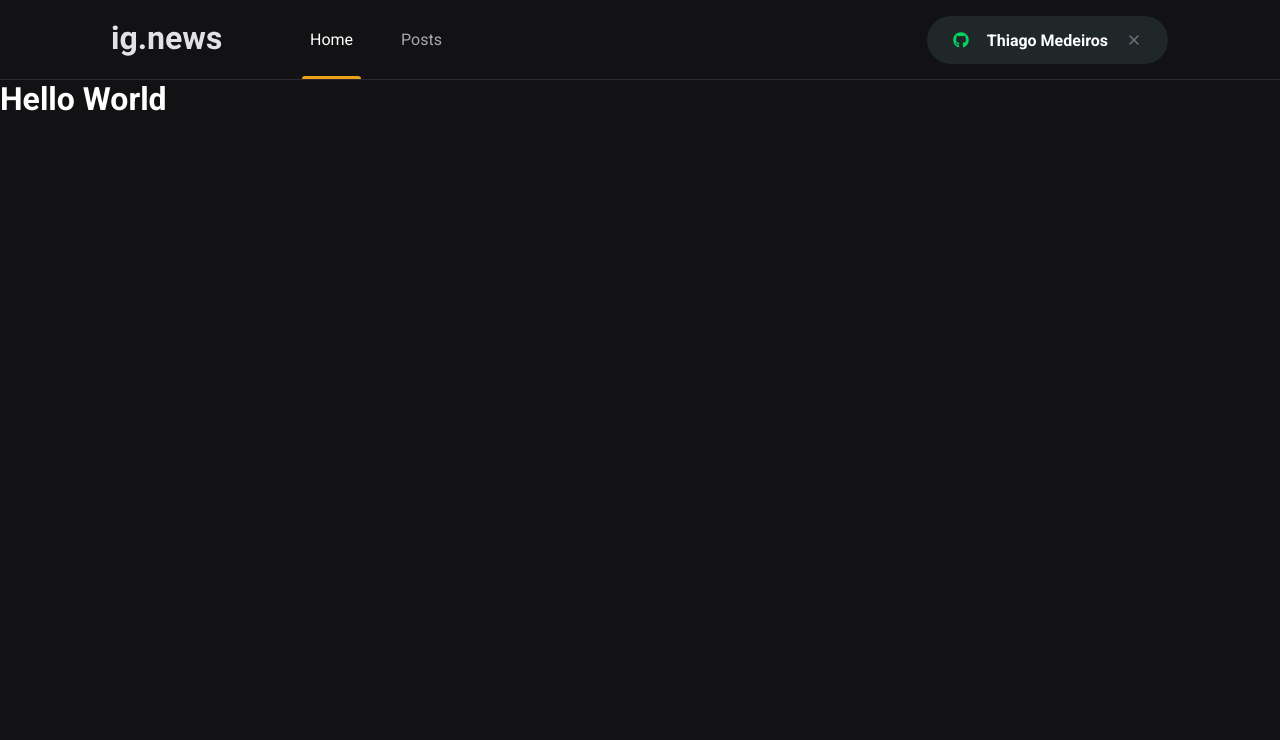
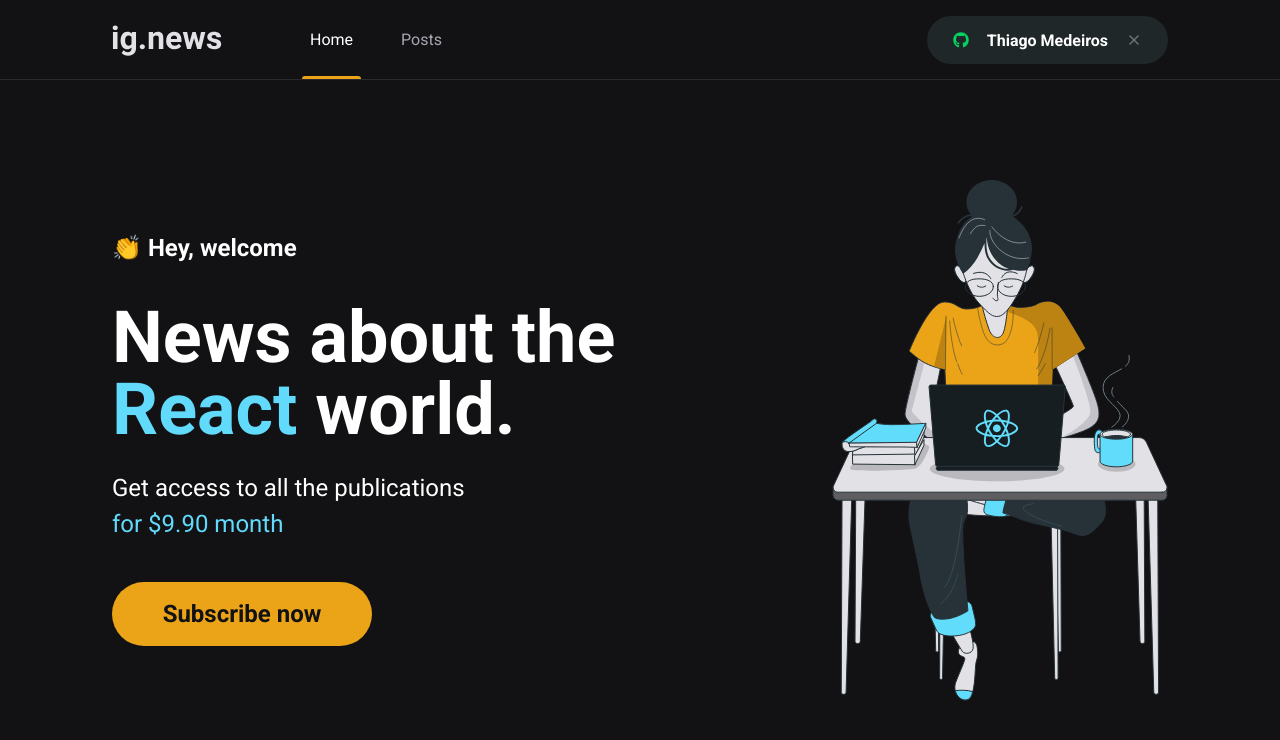
Before and after one commit to thihxm/Nextjs-React-News, a Next.js app: page / in a window 1280 px wide. Shown: the top 740 px of the page. Built offline with nearby package versions, Linux system fonts and the light colour scheme.

Commit message:
Home page

```diff
--- /dev/null
+++ b/src/components/SubscribeButton/index.tsx
@@ -0,0 +1,9 @@
+import styles from './styles.module.scss'
+
+export default function SubscribeButton() {
+  return (
+    <button type="button" className={styles['subscribe-button']}>
+      Subscribe now
+    </button>
+  )
+}
--- /dev/null
+++ b/src/components/SubscribeButton/styles.module.scss
@@ -0,0 +1,20 @@
+.subscribe-button {
+  width: 260px;
+  height: 4rem;
+  border: 0;
+  border-radius: 2rem;
+  background: var(--yellow-500);
+  color: var(--gray-900);
+  font-size: 1.5rem;
+  font-weight: bold;
+
+  display: flex;
+  align-items: center;
+  justify-content: center;
+
+  transition: filter 0.2s;
+
+  &:hover {
+    filter: brightness(0.8);
+  }
+}
--- /dev/null
+++ b/src/pages/home.module.scss
@@ -0,0 +1,45 @@
+.content-container {
+  display: block;
+  max-width: 1120px;
+  margin: 0 auto;
+  padding: 0 2rem;
+  height: calc(100vh - 5rem);
+
+  display: flex;
+  align-items: center;
+  justify-content: space-between;
+}
+
+.hero {
+  max-width: 600px;
+
+  > span {
+    font-size: 1.5rem;
+    font-weight: bold;
+  }
+
+  h1 {
+    font-size: 4.5rem;
+    line-height: 4.5rem;
+    font-weight: bolder;
+    margin-top: 2.5rem;
+
+    span {
+      color: var(--cyan-500);
+    }
+  }
+
+  p {
+    font-size: 1.5rem;
+    line-height: 2.25rem;
+    margin-top: 1.5rem;
+
+    span {
+      color: var(--cyan-500);
+    }
+  }
+
+  button {
+    margin-top: 2.5rem;
+  }
+}
--- a/src/pages/index.tsx
+++ b/src/pages/index.tsx
@@ -1,5 +1,8 @@
 import type { NextPage } from 'next'
 import Head from 'next/head'
+import SubscribeButton from '../components/SubscribeButton'
+
+import styles from './home.module.scss'
 
 const Home: NextPage = () => {
   return (
@@ -7,9 +10,22 @@
       <Head>
         <title>Home | ig.news</title>
       </Head>
-      <h1>
-        Hello <span>World</span>
-      </h1>
+      <main className={styles['content-container']}>
+        <section className={styles.hero}>
+          <span>👏 Hey, welcome</span>
+          <h1>
+            News about the <span>React</span> world.
+          </h1>
+          <p>
+            Get access to all the publications <br />
+            <span>for $9.90 month</span>
+          </p>
+
+          <SubscribeButton />
+        </section>
+
+        <img src="/images/avatar.svg" alt="Girl coding" />
+      </main>
     </>
   )
 }
```
